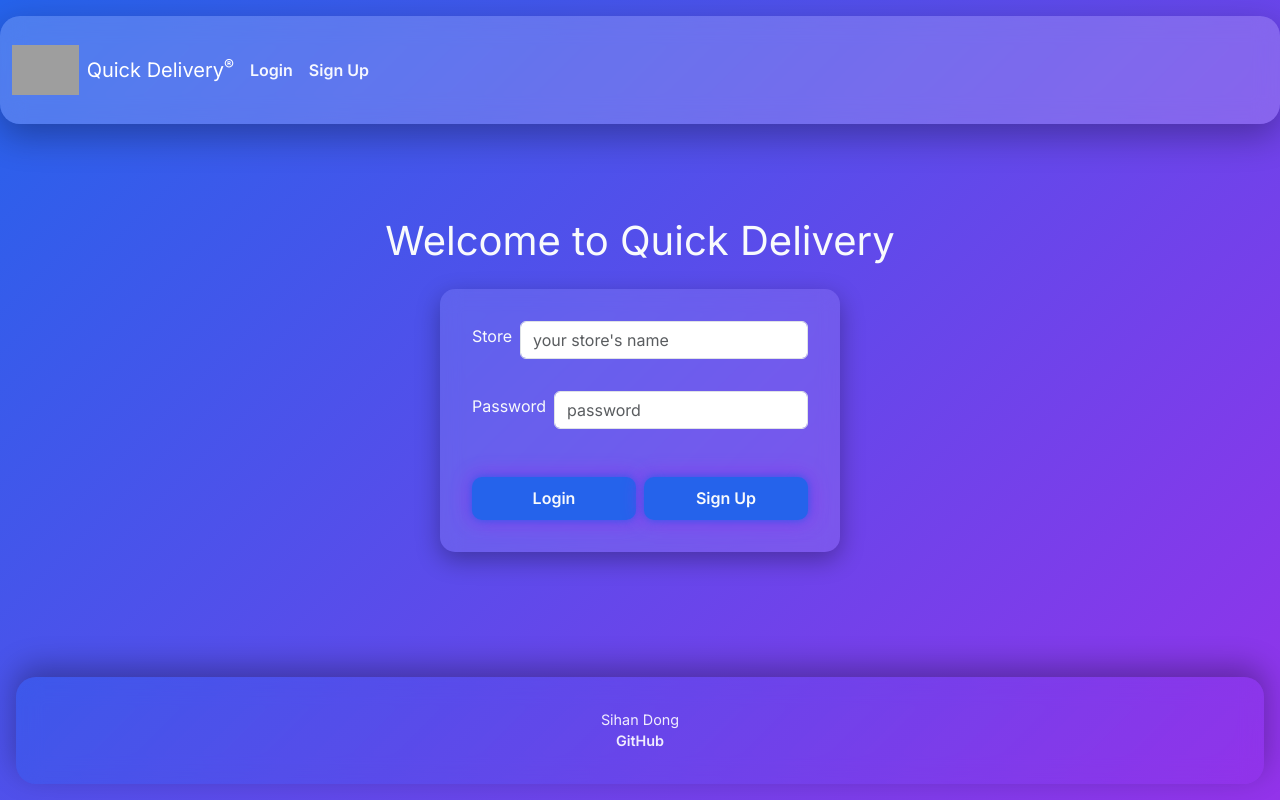
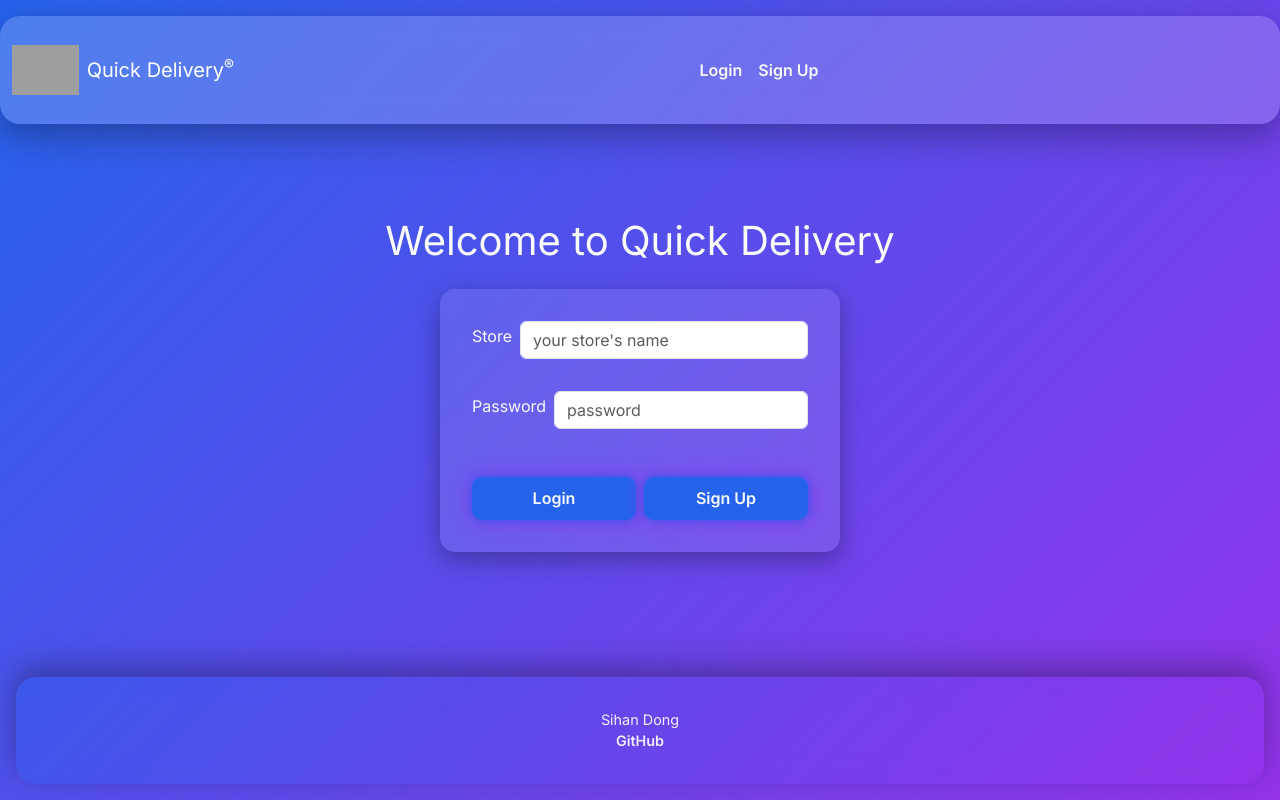
Before and after one commit to Sihan-Dong2007/QuickDeliver, a React (Vite) app: page / in a window 1280 px wide. Built offline with nearby package versions, Linux system fonts and the light colour scheme; grey boxes are pictures that could not be loaded.

Commit message:
add logout to delete everything from local storage

```diff
--- a/src/app.jsx
+++ b/src/app.jsx
@@ -2,38 +2,57 @@ import React, { useState } from 'react';
 import 'bootstrap/dist/css/bootstrap.min.css';
 import './app.css';
 
-import { BrowserRouter, NavLink, Route, Routes } from 'react-router-dom';
+import { BrowserRouter, NavLink, Route, Routes, useNavigate } from 'react-router-dom';
 import { Login } from './login/login';
 import { SignUp } from './signup/signup';
 import { Choices } from './choices/choices';
 import { Table } from './table/table';
 
 export default function App() {
-  const [currentUser, setCurrentUser] = useState(localStorage.getItem("store") || null); // 保持登录状态刷新页面
+  const [currentUser, setCurrentUser] = useState(localStorage.getItem("store") || null);
 
   return (
     <BrowserRouter>
+      <AppContent currentUser={currentUser} setCurrentUser={setCurrentUser} />
+    </BrowserRouter>
+  );
+}
+
+function AppContent({ currentUser, setCurrentUser }) {
+  const navigate = useNavigate();
+
+  const handleLogout = () => {
+    localStorage.removeItem("store");
+    localStorage.removeItem("users");
+    setCurrentUser(null);
+    navigate("/");
+  };
+
+  return (
     <div className="body">
       <header className="container-fluid">
-          <nav className="navbar navbar-dark">
+        <nav className="navbar navbar-dark w-100">
+
+          {/* 左边 Logo */}
           <div className="navbar-brand d-flex align-items-center gap-2">
             <img src="/logo.png" alt="Quick Delivery Logo" className="logo" />
             <span>Quick Delivery<sup>&reg;</sup></span>
           </div>
 
-            <menu className="navbar-nav flex-row gap-3">
+          {/* 中间导航 */}
+          <menu className="navbar-nav flex-row gap-3 mx-auto">
             <li className="nav-item">
               <NavLink className="nav-link" to="/">
                 Login
               </NavLink>
             </li>
+
             <li className="nav-item">
               <NavLink className="nav-link" to="/signup">
                 Sign Up
               </NavLink>
             </li>
 
-              {/* 只有登录成功才显示的链接 */}
             {currentUser && (
               <>
                 <li className="nav-item">
@@ -41,6 +60,7 @@ export default function App() {
                     Food Choices
                   </NavLink>
                 </li>
+
                 <li className="nav-item">
                   <NavLink className="nav-link" to="/table">
                     View Order
@@ -50,9 +70,19 @@ export default function App() {
             )}
           </menu>
 
+          {/* 右侧用户信息 + Logout */}
           {currentUser && (
-              <div className="text-light ms-4">
+            <div className="d-flex align-items-center gap-3 ms-4">
+              <span className="text-light">
                 Logged in as: <strong>{currentUser}</strong>
+              </span>
+
+              <button
+                className="btn btn-outline-light btn-sm"
+                onClick={handleLogout}
+              >
+                Logout
+              </button>
             </div>
           )}
         </nav>
@@ -100,7 +130,6 @@ export default function App() {
         </div>
       </footer>
     </div>
-    </BrowserRouter>
   );
 }
 
```
Lines whose indentation alone changed are shown as unchanged.
